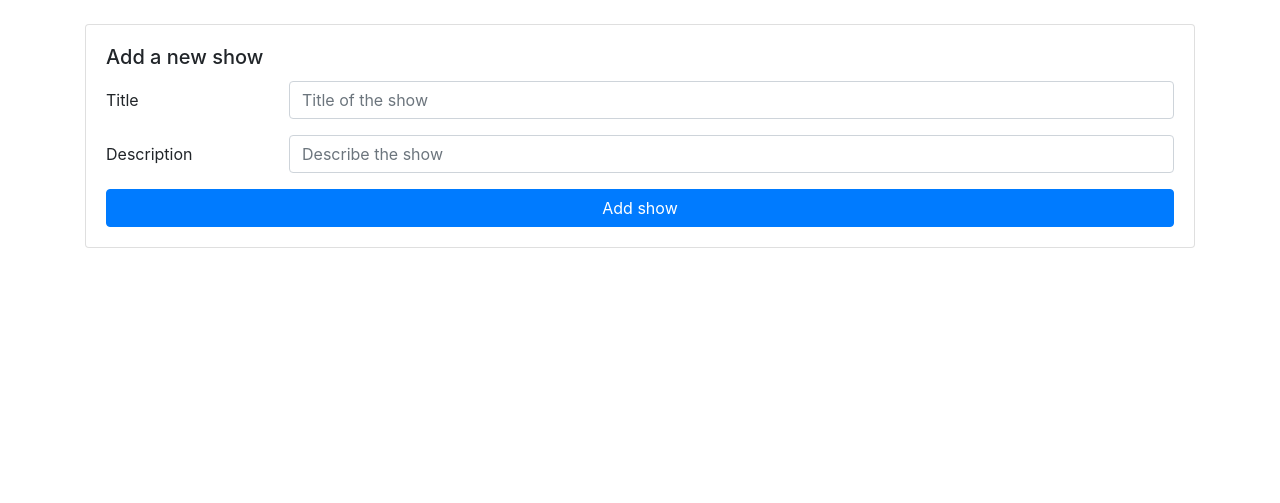
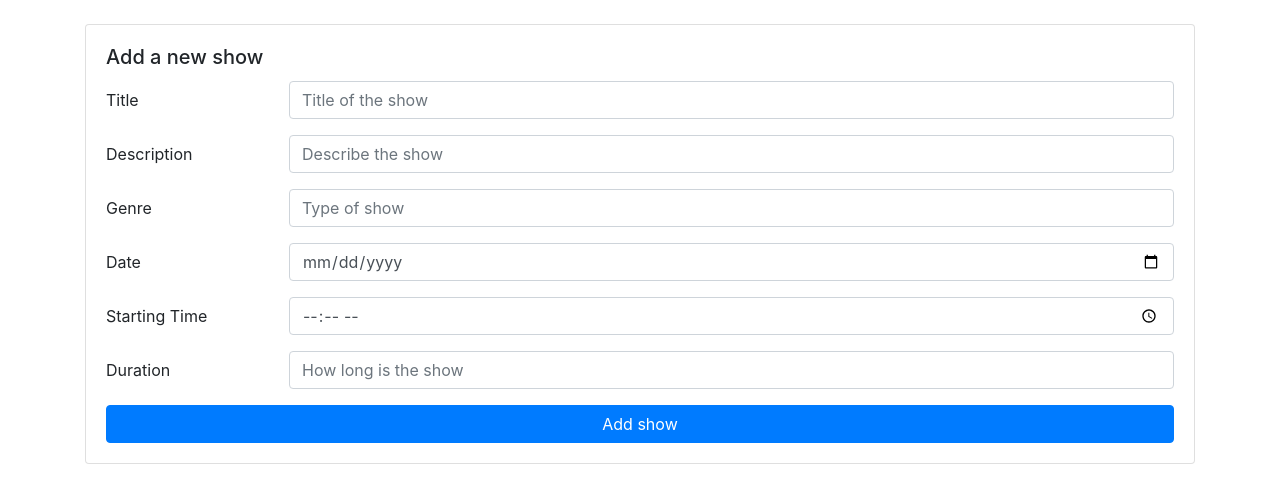
Before and after one commit to ihammadasghar/Theater-Bookings, a Flask app: template theatrebookings/templates/add_show.html in a window 1280 px wide. Shown: the part 56-559 px from the top of the page. Run offline with Flask 2, Linux system fonts and the light colour scheme; the template is opened without the code that fills it, so the values that code supplies are empty.

Commit message:
fixed add show function

```diff
--- a/theatrebookings/models.py
+++ b/theatrebookings/models.py
@@ -41,6 +41,7 @@ class Show(db.Model):
         self.duration = duration
         self.date = date
         self.description = description
+        self.time = time
 
 
 class Reservation(db.Model):
--- a/theatrebookings/templates/add_show.html
+++ b/theatrebookings/templates/add_show.html
@@ -20,6 +20,30 @@
           <input type="text" class="form-control" name="description"  placeholder="Describe the show">
         </div>
       </div>
+      <div class="form-group row">
+        <label for="description" class="col-sm-2 col-form-label">Genre</label>
+        <div class="col-sm-10">
+          <input type="text" class="form-control" name="genre"  placeholder="Type of show">
+        </div>
+      </div>
+      <div class="form-group row">
+        <label for="description" class="col-sm-2 col-form-label">Date</label>
+        <div class="col-sm-10">
+          <input type="date" class="form-control" name="date"  placeholder="Days of presentation">
+        </div>
+      </div>
+      <div class="form-group row">
+        <label for="description" class="col-sm-2 col-form-label">Starting Time</label>
+        <div class="col-sm-10">
+          <input type="time" class="form-control" name="time"  placeholder="When the show starts">
+        </div>
+      </div>
+      <div class="form-group row">
+        <label for="description" class="col-sm-2 col-form-label">Duration</label>
+        <div class="col-sm-10">
+          <input type="text" class="form-control" name="duration"  placeholder="How long is the show">
+        </div>
+      </div>
       <button type="submit" style="width: 100%;" class="btn btn-primary">Add show</button>
     </form>
   </div>
```
Also changed, not shown: theatrebookings/templates/show_details.html (+7 -0 lines), theatrebookings/views.py (+12 -3 lines), theatrebookings/database.db.
